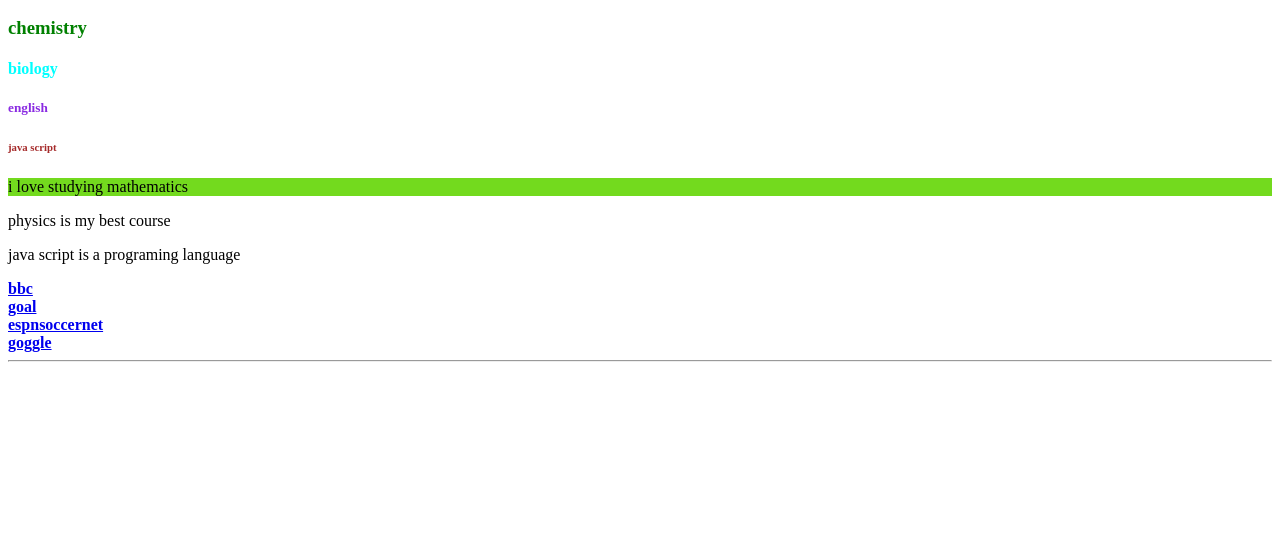
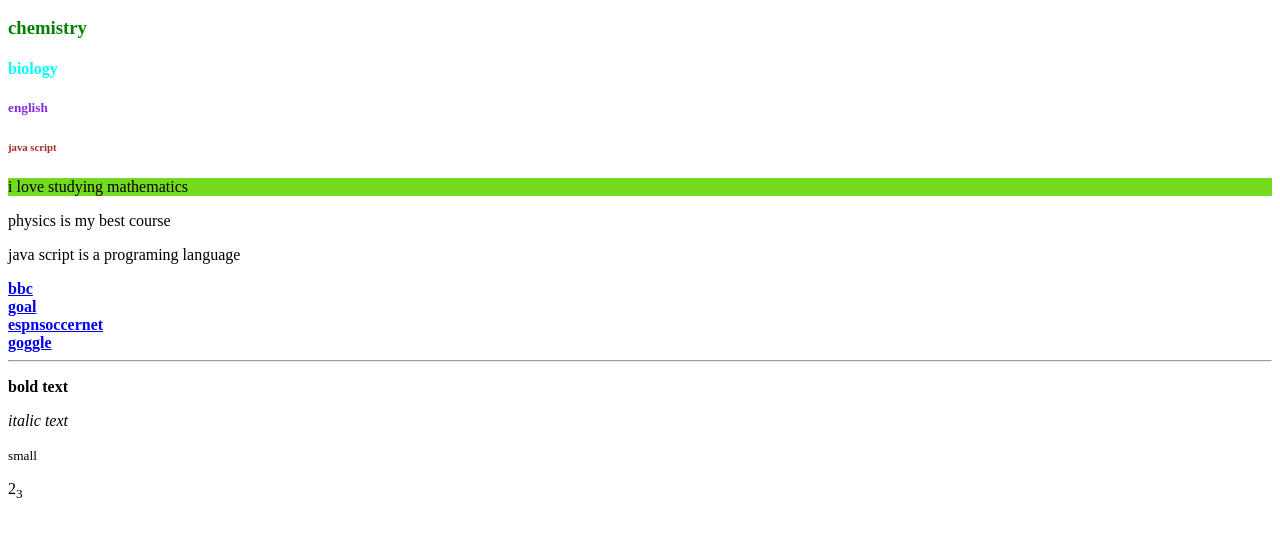
Before and after one commit to Earltrigger/class-work, a plain HTML site: page index.html in a window 1280 px wide. Shown: the part 110-646 px from the top of the page. Drawn offline with Linux system fonts and the light colour scheme.

Commit message:
Update index.html

```diff
--- a/index.html
+++ b/index.html
@@ -5,14 +5,14 @@
   </head>
   <body>
     <div>
-      <h1 style="color: red">mathematics</h1>
+      <h1 style="color: red";>mathematics</h1>
       <h2 style="color: blue">physics</h2>
       <h3 style="color: green">chemistry</h3>
       <h4 style="color: aqua">biology</h4>
       <h5 style="color: blueviolet">english</h5>
       <h6 style="color: brown">java script</h6>
 
-      <p style="background-color: rgb(115, 218, 30)">
+      <p style="background-color: rgb(115, 218, 30)";>
         i love studying mathematics
       </p>
       <p>physics is my best course</p>
@@ -30,6 +30,11 @@
         ><strong>goggle</strong></a
       >
       <hr />
+      <p><strong>bold text</strong></p>
+      <p><em>italic text</em></p>
+      <p><small>small</small></p>
+      <p>2<sub>3</sub></p>
+
     </div>
   </body>
 </html>
```
